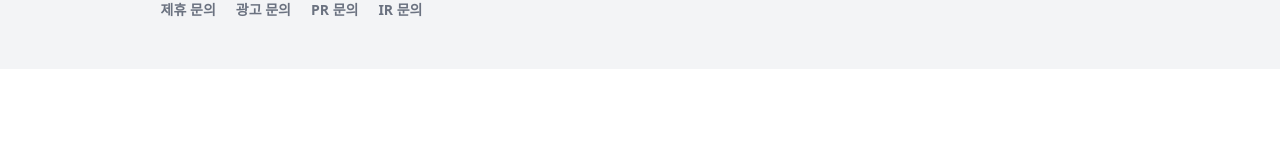
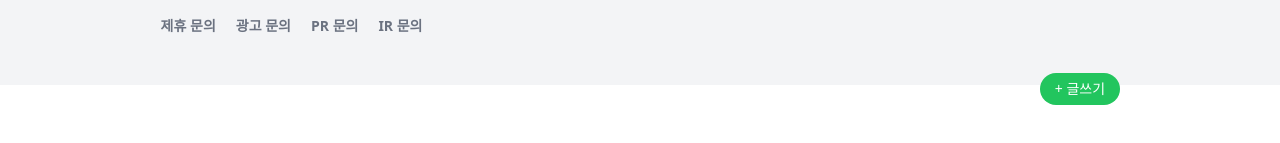
Before and after one commit to wecode-42th-danggen/wecode-42th-danggen-project, a React (Create React App) app in the folder frontend/pumpkinmarket/: page /product-list in a window 1280 px wide. Shown: the part 583-726 px from the top of the page. Built offline with nearby package versions, Linux system fonts and the light colour scheme; no server answers.

Commit message:
글쓰기 버튼 추가

```diff
--- a/frontend/pumpkinmarket/src/pages/ProductList/ProductList.js
+++ b/frontend/pumpkinmarket/src/pages/ProductList/ProductList.js
@@ -1,8 +1,14 @@
 import React, { useEffect, useState } from 'react';
-import { Link } from 'react-router-dom';
+import { Link, useNavigate } from 'react-router-dom';
 
 export default function ProductList() {
   const [ProductListData, setProductListData] = useState([]);
+
+  const navigate = useNavigate();
+
+  const goToPosting = () => {
+    navigate('/posting');
+  };
 
   const postInfoData = ProductListData.map(data => data.postInfo);
 
@@ -34,9 +40,15 @@ export default function ProductList() {
 
   return (
     <section className="h-sreen py-32 ">
-      <div className="pt-14 flex flex-col items-center">
-        <h1 className="text-3xl font-semibold pb-16">중고거래 매물</h1>
-        <div className="grid grid-cols-4 gap-12 justify-items-center">
+      <div className="pt-14 flex flex-col items-center re">
+        <h1 className="text-3xl font-semibold pb-20">중고거래 매물</h1>
+        <button
+          className="text-lg rounded-full p-1.5 bg-green-500 text-white text-sm w-20 fixed bottom-28 right-40 max-md:right-12"
+          onClick={goToPosting}
+        >
+          + 글쓰기
+        </button>
+        <div className="grid grid-cols-4 gap-12 max-md:grid-cols-2">
           {postInfoData.map(data => {
             return (
               <Link className="w-52" key={data.id} to="/product">
```
